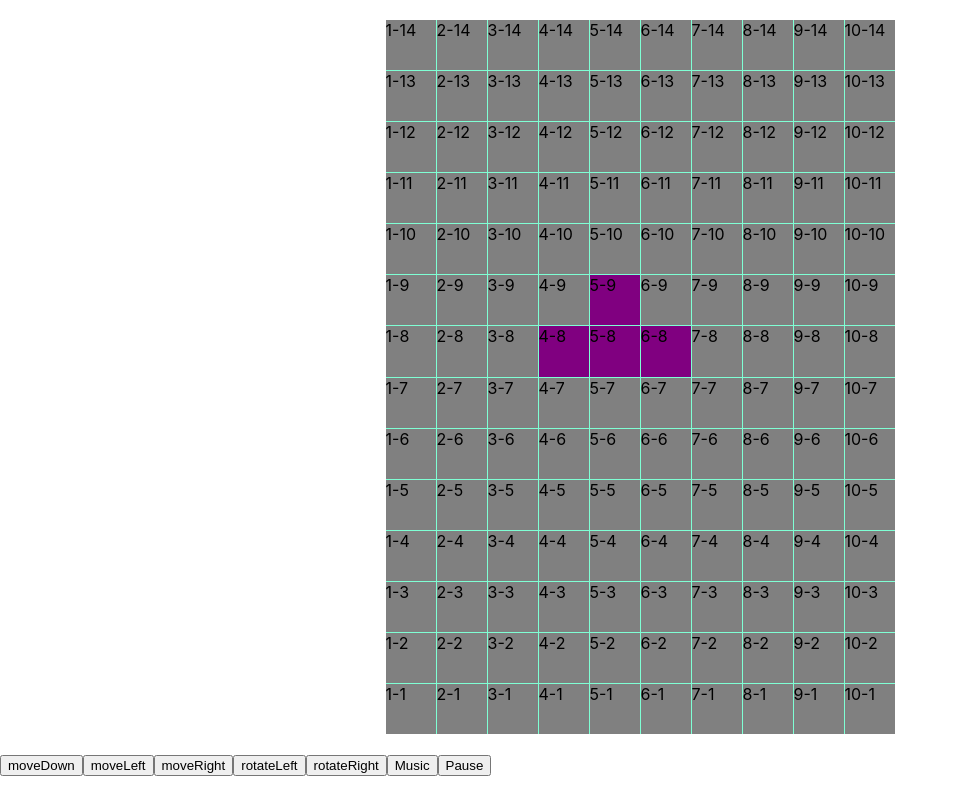
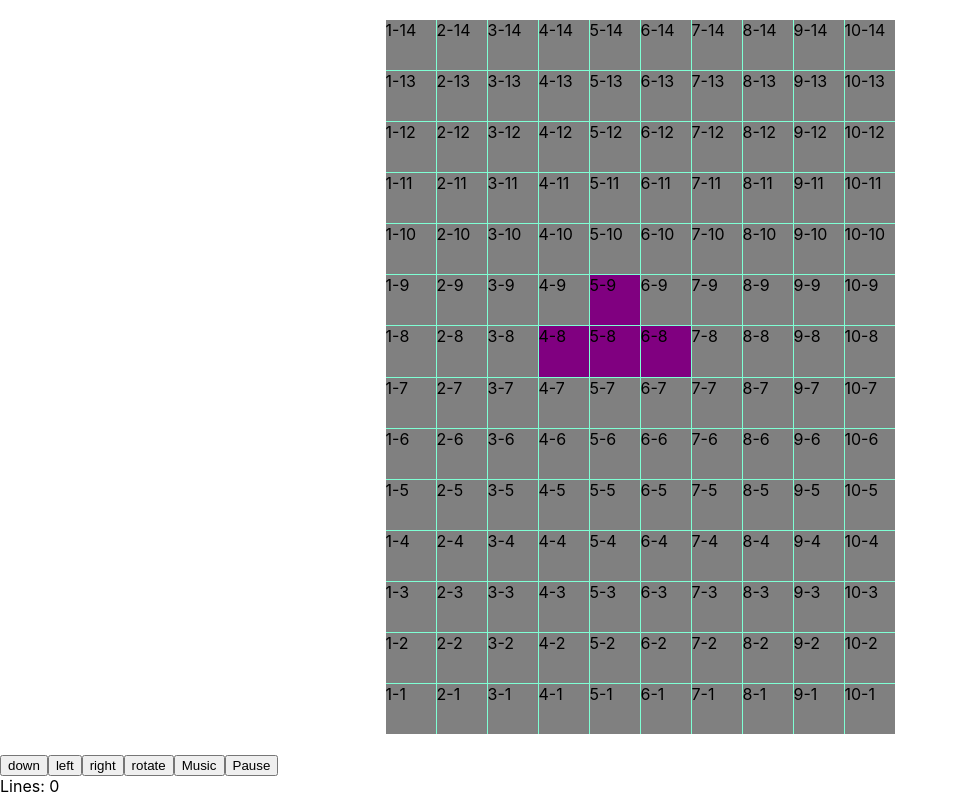
Before and after one commit to wenyuzheng/tetris, a React (Create React App) app: page / in a window 1280 px wide. Shown: the whole page, without its empty margins (0-958 px from the left). Built offline with nearby package versions, Linux system fonts and the light colour scheme.

Commit message:
pause game, buttons (no onKeyPress), showing score

```diff
--- a/src/App.js
+++ b/src/App.js
@@ -3,7 +3,7 @@ import './App.css';
 import Board from './lib/Board';
 import _ from "lodash";
 import generatePiece from './lib/generatePiece';
-import MusicPlayer from './lib/MusicPlayer';
+import Buttons from './lib/Buttons';
 
 const xMax = 10;
 const yMax = 14;
@@ -17,15 +17,17 @@ const App = ({ doFinalCheck, setDoFinalCheck, timerStarted, setTimerStarted}) =>
   const [board, setBoard] = useState(_.cloneDeep(myBoard));
   const [endOfGame, setEndOfGame] = useState(false);
   const [pauseGame, setPauseGame] = useState(false);
+  const [totalRemovedRows, setTotalRemovedRows] = useState(0);
 
   useEffect(() => {
     if (!pauseGame) {
-      setInterval(() => {
+      const autoDown = setInterval(() => {
         myBoard.moveCurrPiece("down");
         setBoard(_.cloneDeep(myBoard));
       }, 1000)
+      return () => clearInterval(autoDown)
     }
-  }, [])
+  }, [pauseGame])
 
   useEffect(() => {
     if (!endOfGame && !timerStarted && myBoard.isPieceAtBottom() && !doFinalCheck) {
@@ -43,7 +45,7 @@ const App = ({ doFinalCheck, setDoFinalCheck, timerStarted, setTimerStarted}) =>
     if(doFinalCheck) {
       if (!endOfGame && myBoard.isPieceAtBottom()) {
         myBoard.boardCells.push(...myBoard.currPiece.pieceCells);
-        myBoard.removeFullRows();
+        setTotalRemovedRows(totalRemovedRows + myBoard.removeFullRows());
         myBoard.currPiece = generatePiece(xMax, yMax);
         setBoard(_.cloneDeep(myBoard));
         setDoFinalCheck(false);
@@ -69,28 +71,8 @@ const App = ({ doFinalCheck, setDoFinalCheck, timerStarted, setTimerStarted}) =>
         })
       })}
     </div>
-    <button onClick={() => {
-      myBoard.moveCurrPiece("down");
-      setBoard(_.cloneDeep(myBoard));
-    }}>moveDown</button>
-    <button onClick={() => {
-      myBoard.moveCurrPiece("left");
-      setBoard(_.cloneDeep(myBoard));
-    }}>moveLeft</button>
-    <button onClick={() => {
-      myBoard.moveCurrPiece("right");
-      setBoard(_.cloneDeep(myBoard));
-    }}>moveRight</button>
-    <button onClick={() => {
-      myBoard.rotateCurrPiece("left");
-      setBoard(_.cloneDeep(myBoard));
-    }}>rotateLeft</button>
-    <button onClick={() => {
-      myBoard.rotateCurrPiece("right");
-      setBoard(_.cloneDeep(myBoard));
-    }}>rotateRight</button>
-    <MusicPlayer />
-    <button onClick={() => setPauseGame(!pauseGame)}>{pauseGame ? "Play" : "Pause"}</button>
+    <Buttons myBoard={myBoard} setBoard={setBoard} setPauseGame={setPauseGame} pauseGame={pauseGame}/>
+    <div>Lines: {totalRemovedRows}</div>
   </>
 }
 
--- /dev/null
+++ b/src/lib/Buttons.js
@@ -0,0 +1,26 @@
+import React from 'react';
+import _ from 'lodash';
+import MusicPlayer from './MusicPlayer';
+
+const Buttons = ({myBoard, setBoard, setPauseGame, pauseGame}) => {
+    const moveCurrPieceButtons = ["down", "left", "right", "rotate"];
+
+    return (
+        <div>
+            {moveCurrPieceButtons.map((button) => {
+                return (
+                    <button key={button}
+                        onClick={() => {
+                            button === "rotate" ? myBoard.rotateCurrPiece("left") : myBoard.moveCurrPiece(button);
+                            setBoard(_.cloneDeep(myBoard));
+                        }}
+                    >{button}</button>
+                )
+            })}
+            <MusicPlayer />
+            <button onClick={() => setPauseGame(!pauseGame)}>{pauseGame ? "Play" : "Pause"}</button>
+        </div>
+    )
+}
+
+export default Buttons;
```
Also changed, not shown: src/plan.md (+6 -6 lines).
